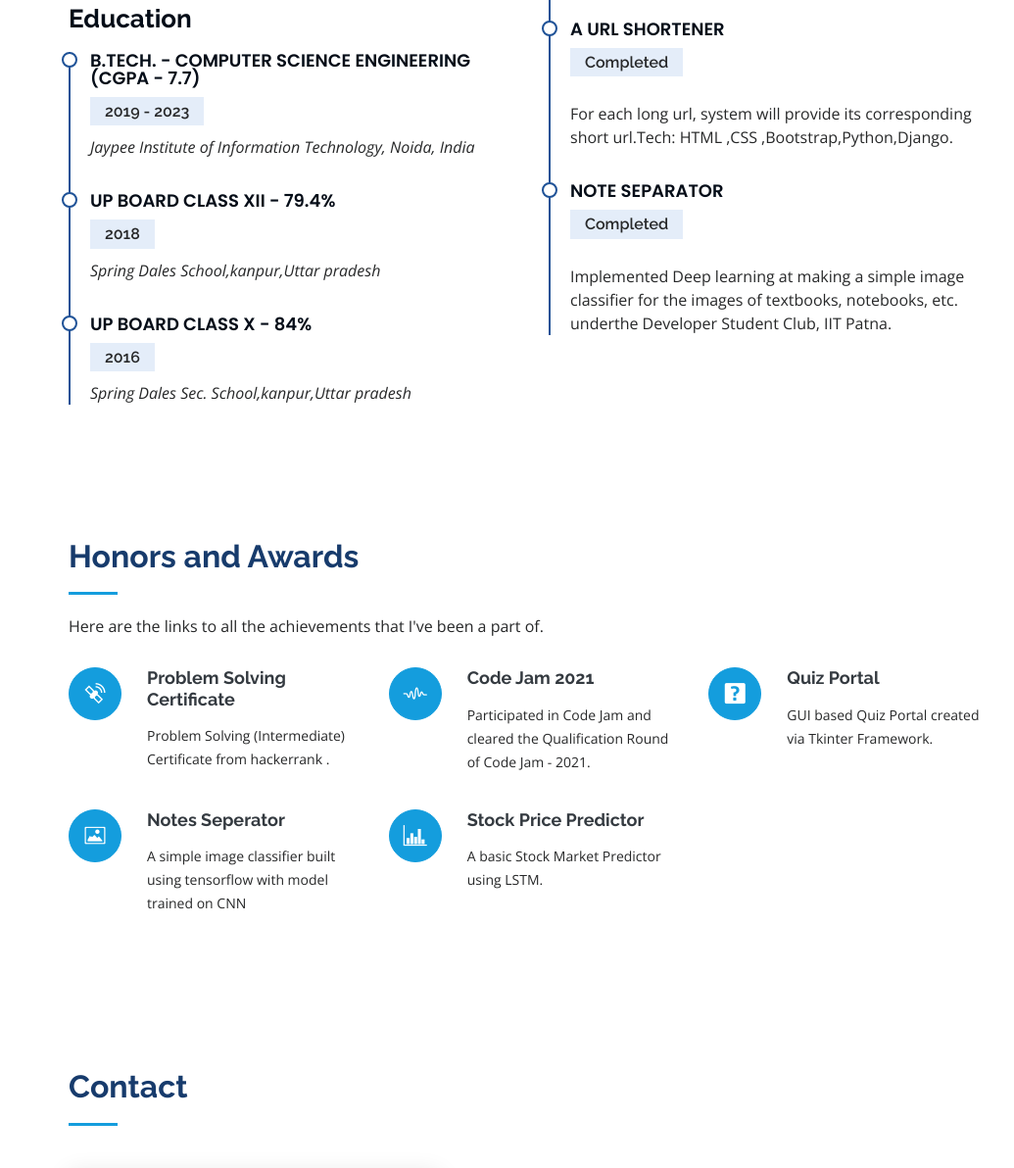
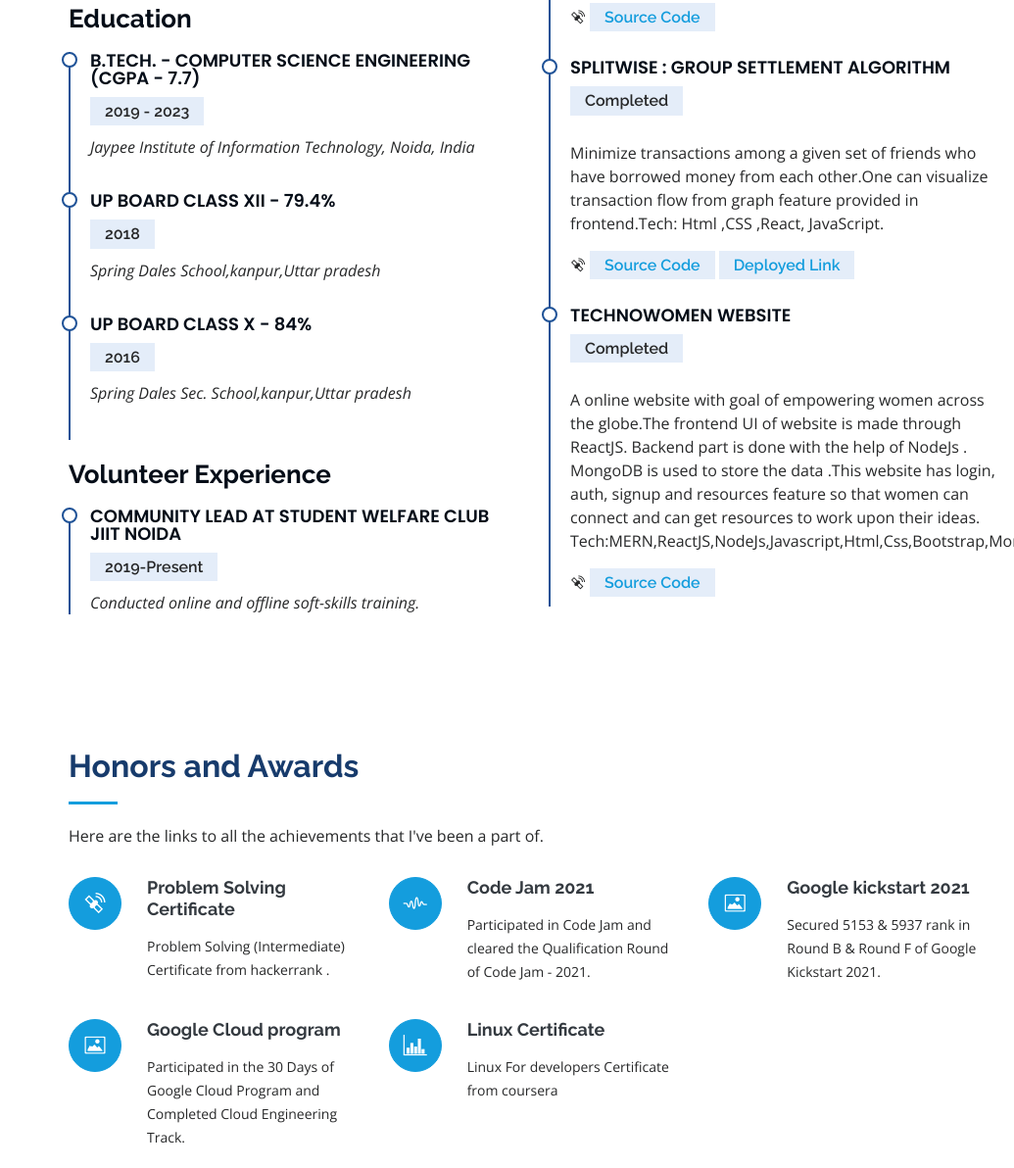
Before and after one commit to Vishal16-coder/Personal-Portfolio, a plain HTML site: page index.html in a window 1280 px wide. Shown: the part 2847-4039 px from the top of the page at 98% size, without its empty margins (245-1280 px from the left). Drawn offline with nearby package versions, Linux system fonts and the light colour scheme.

Commit message:
Update index.html

```diff
--- a/index.html
+++ b/index.html
@@ -143,7 +143,7 @@
           <div class="col-lg-3 col-md-6 d-md-flex align-items-md-stretch" data-aos="fade-up">
             <div class="count-box">
               <i class="icofont-briefcase-1"></i>
-              <span data-toggle="counter-up">3</span>
+              <span data-toggle="counter-up">4</span>
               <p><strong>Star</strong> At Codechef platform</p>
             </div>
           </div>
@@ -167,8 +167,8 @@
           <div class="col-lg-3 col-md-6 d-md-flex align-items-md-stretch" data-aos="fade-up" data-aos-delay="300">
             <div class="count-box">
               <i class="icofont-users-alt-3"></i>
-              <span data-toggle="counter-up">1728</span>
-              <p><strong>Rated at CodeChef</strong></p>
+              <span data-toggle="counter-up">1831</span>
+              <p><strong>Highest Rating at CodeChef</strong></p>
             </div>
           </div>
 
@@ -286,6 +286,14 @@
               <p></p>
             </div>
 
+
+            <h3 class="resume-title">Volunteer Experience</h3>
+            <div class="resume-item">
+              <h4>Community Lead at Student Welfare Club JIIT Noida </h4>
+              <h5>2019-Present</h5>
+              <p><em>Conducted online and offline soft-skills training.</em></p>
+              <p></p>
+            </div>
           <!--Yaha se lia tha-->
 
 
@@ -298,20 +306,32 @@
             <p><em></em></p>
             <p>A StreamLit based web app which targets on converting voices into different languages (Hindi to English (for now)) keeping the users voice intact.
               Tech: ML models like Facebook M2M 100, IBM Watson etc.,Python.</p>
+              <div class="icon"><i class="icofont-satellite">
+                <h5 class="title"><a href="https://github.com/Vishal16-coder/An-End-to-End-Speech-to-Speech-Translation-Model" target= "_blank" >Source Code</a></h5>
+              </i></div>
+
           </div>
            <div class="resume-item">
-            <h4>A URL shortener</h4>
+            <h4>Splitwise : Group Settlement Algorithm</h4>
             <h5>Completed</h5>
             <p><em></em></p>
-            <p>For each long url, system will provide its corresponding short url.Tech: HTML ,CSS ,Bootstrap,Python,Django.
+            <p>Minimize transactions among a given set of friends who have borrowed  money from each other.One can visualize transaction flow from graph feature provided in frontend.Tech: Html ,CSS ,React, JavaScript.
             </p>
+            <div class="icon"><i class="icofont-satellite">
+              <h5 class="title"><a href="https://github.com/Vishal16-coder/Splitwise" target= "_blank" >Source Code</a></h5>
+              <h5 class="title"><a href="https://vishal-splitwise.netlify.app/" target= "_blank" >Deployed Link</a></h5>
+            </i></div>
           </div>
 
           <div class="resume-item">
-          <h4>Note Separator</h4>
+          <h4>TechnoWomen Website</h4>
               <h5>Completed</h5>
               <p><em></em></p>
-              <p>Implemented Deep learning at making a simple image classifier for the images of textbooks, notebooks, etc. underthe Developer Student Club, IIT Patna.</p>
+              <p>A online website with goal of empowering women across the globe.The  frontend UI of website is made through ReactJS. Backend part is done with the help of NodeJs .  MongoDB is used to store the data .This website has login, auth, signup and resources feature so  that women can connect and can get resources to work upon their ideas. Tech:MERN,ReactJS,NodeJs,Javascript,Html,Css,Bootstrap,MongoDB,Express.
+              </p>
+              <div class="icon"><i class="icofont-satellite">
+                <h5 class="title"><a href="https://github.com/Vishal16-coder/TECHNOWOMEN" target= "_blank" >Source Code</a></h5>
+              </i></div>
             </div>
 
 
@@ -342,25 +362,25 @@
           </div>
           <div class="col-lg-4 col-md-6 icon-box" data-aos="fade-up">
             <div class="icon"><i class="icofont-sound-wave"></i></div>
-            <h4 class="title"><a href="https://github.com/StaticJunkk/speech-to-text" target= "_blank" >Code Jam 2021</a></h4>
+            <h4 class="title"><a href="https://drive.google.com/file/d/1NqGpsrb94qU6qG1cngdAxCgsWFhMc67F/view?usp=sharing" target= "_blank" >Code Jam 2021</a></h4>
             <p class="description">Participated in Code Jam and cleared the Qualification Round of Code Jam - 2021.</p>
           </div>
           <div class="col-lg-4 col-md-6 icon-box" data-aos="fade-up" data-aos-delay="200">
-            <div class="icon"><i class="icofont-question-square"></i></div>
-            <h4 class="title"><a href="https://github.com/StaticJunkk/Quiz-Portal-Using-Tkinter" target= "_blank">Quiz Portal</a></h4>
-            <p class="description">GUI based Quiz Portal created via Tkinter Framework.</p>
+            <div class="icon"><i class="icofont-image"></i></div>
+            <h4 class="title"><a href="https://drive.google.com/file/d/1Uzeh8x7s_mpKfZ_Glilukay6nxHNRiOY/view?usp=sharing" target= "_blank">Google kickstart 2021</a></h4>
+            <p class="description"> Secured 5153 & 5937 rank in Round B & Round F of Google Kickstart 2021.</p>
           </div>
 
           <div class="col-lg-4 col-md-6 icon-box" data-aos="fade-up">
             <div class="icon"><i class="icofont-image"></i></div>
-            <h4 class="title"><a href="https://github.com/StaticJunkk/Notes-Separator" target= "_blank" >Notes Seperator</a></h4>
-            <p class="description">A simple image classifier built using tensorflow with model trained on CNN</p>
+            <h4 class="title"><a href="https://drive.google.com/file/d/14YZY__N154sVzVZddR2bbfNqTfPi0Ans/view?usp=sharing" target= "_blank" >Google Cloud program</a></h4>
+            <p class="description">Participated in the 30 Days of Google Cloud Program and Completed Cloud Engineering Track.</p>
           </div>
 
           <div class="col-lg-4 col-md-6 icon-box" data-aos="fade-up">
             <div class="icon"><i class="icofont-chart-bar-graph"></i></div>
-            <h4 class="title"><a href="https://github.com/StaticJunkk/Stock-Market-Prediction-using-RNN" target= "_blank" >Stock Price Predictor</a></h4>
-            <p class="description">A basic Stock Market Predictor using LSTM.</p>
+            <h4 class="title"><a href="https://www.coursera.org/account/accomplishments/verify/AF2U72CB7SLG" target= "_blank" >Linux Certificate</a></h4>
+            <p class="description">Linux For developers Certificate from coursera</p>
           </div>
         </div>
 
```
